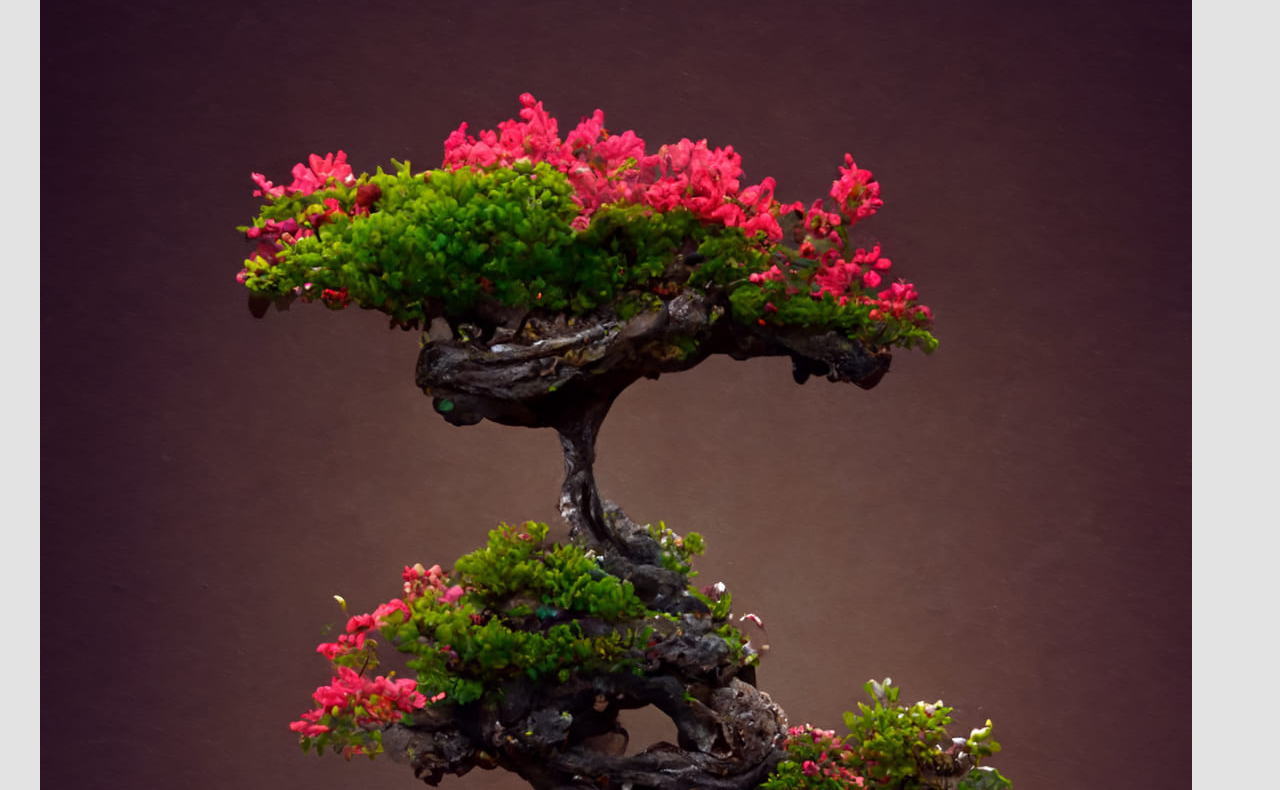
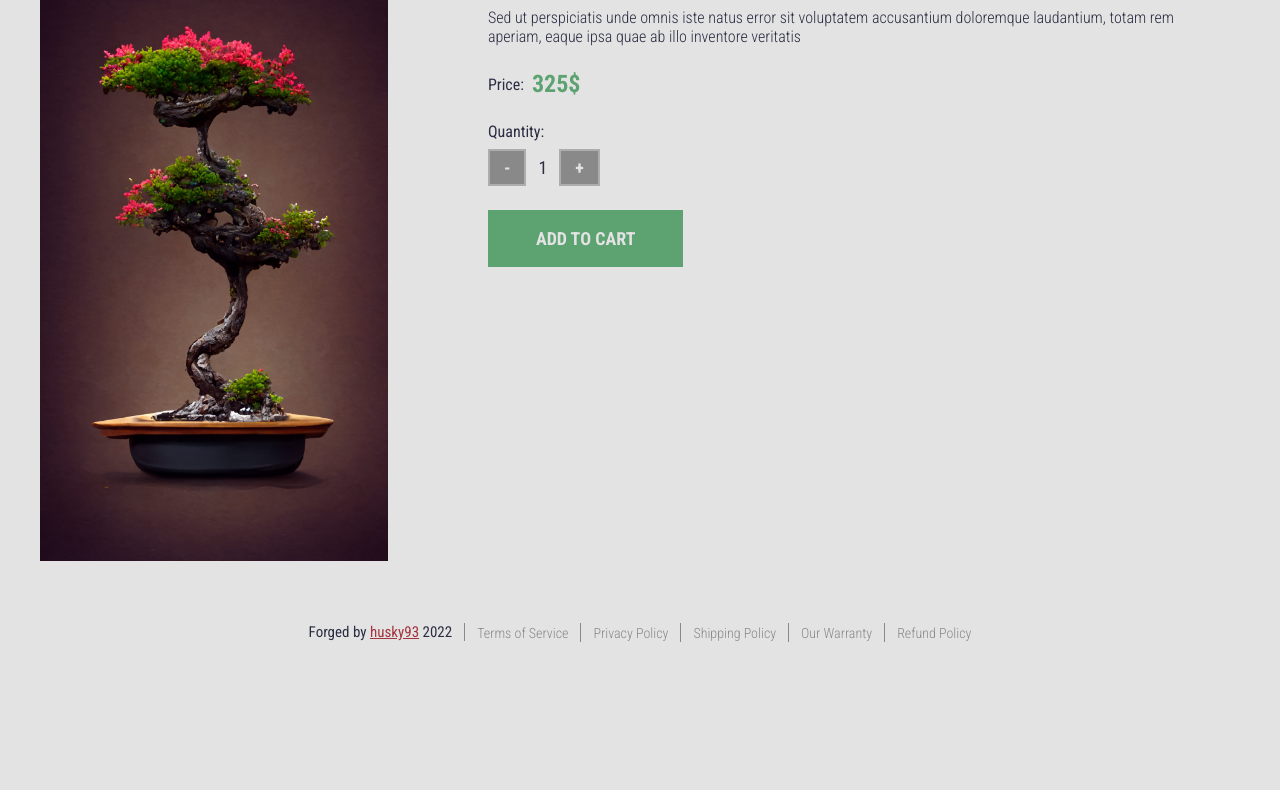
Before and after one commit to husky93/shopping-cart, a React app: page /product/1 in a window 1280 px wide. Shown: the part 186-976 px from the top of the page. After the commit the page ends 866 px from the top, so only its background shows below. Built offline with nearby package versions, Linux system fonts and the light colour scheme; a web font is replaced by a local one.

Commit message:
Style Product page

```diff
--- a/src/assets/styles/components/Button.css
+++ b/src/assets/styles/components/Button.css
@@ -45,6 +45,22 @@
   transform: scaleX(1);
 }
 
+.btn--count {
+  padding: 6px 14px;
+  color: var(--bg-color);
+  background-color: var(--color-grey);
+  border: 2px #adadad solid;
+}
+
+.btn--count:hover {
+  background-color: #adadad;
+}
+
+.btn--count:active {
+
+}
+
+
 @media (min-width: 768px) {
   .btn {
     font-size: 18px;
--- /dev/null
+++ b/src/assets/styles/components/Counter.css
@@ -0,0 +1,10 @@
+.counter {
+  display: flex;
+  align-items: center;
+  gap: 12px;
+}
+
+.counter__count {
+  font-size: 18px;
+
+}
--- /dev/null
+++ b/src/assets/styles/product/Product.css
@@ -0,0 +1,103 @@
+.product{
+  min-height: 100vh;
+  display: flex;
+  flex-direction: column;
+}
+
+.product__content {
+  padding: 24px 0;
+  display: flex;
+  flex-direction: column;
+  gap: 36px;
+  flex: 1;
+}
+
+.product__container {
+  display: flex;
+  flex-direction: column;
+  align-items: center;
+}
+
+.product__heading {
+  font-size: 36px;
+}
+
+.product__description {
+  font-weight: 300;
+}
+
+.product__img {
+  width: 80%;
+}
+
+.product__info {
+  align-items: flex-start;
+  padding: 0 64px;
+  gap: 24px;
+}
+
+.product__price {
+  display: flex;
+  align-items: center;
+  align-self: center;
+  gap: 8px;
+}
+
+.product__price span {
+  font-size: 24px;
+  font-weight: 600;
+  color: var(--color-primary);
+}
+
+.product .btn {
+  align-self: center;
+}
+
+.counter__container {
+  display: flex;
+  flex-direction: column;
+  align-self: center;
+  gap: 8px;
+}
+
+@media (min-width: 576px) {
+  .product__img {
+    width: 65%;
+  }
+}
+
+@media (min-width: 768px) {
+  .product__img {
+    width: 40%;
+  }
+}
+
+@media (min-width: 992px) {
+  .product__content {
+    padding: 128px 0 24px 0;
+    flex-direction: row;
+  }
+  .product .btn, .product__price, .counter__container {
+    align-self: inherit;
+  }
+  .product__info {
+    align-items: flex-start;
+    gap: 24px;
+  }
+  .product__img {
+    width: 65%;
+  }
+}
+
+@media (min-width: 1200px) {
+
+  .product__info {
+    flex-basis: 70%;
+  }
+  .product__gallery {
+    flex-basis: 30%;
+  }
+  .product__img {
+    width: 100%;
+  }
+}
--- a/src/components/Counter.js
+++ b/src/components/Counter.js
@@ -1,6 +1,7 @@
 import React from 'react';
 import Button from './Button';
 import Text from './Text';
+import '../assets/styles/components/Counter.css';
 
 const Counter = ({ handleIncrement, handleDecrement, count }) => {
   return (
--- a/src/pages/product/Product.js
+++ b/src/pages/product/Product.js
@@ -5,6 +5,7 @@ import Text from '../../components/Text';
 import Button from '../../components/Button';
 import Counter from '../../components/Counter';
 import { useParams } from 'react-router-dom';
+import '../../assets/styles/product/Product.css';
 
 const Product = ({ products, addToCart, cartCount }) => {
   const [product, setProduct] = useState(null);
@@ -55,17 +56,37 @@ const Product = ({ products, addToCart, cartCount }) => {
       <main className="product">
         <Header cartCount={cartCount} />
         <div className="content product__content">
-          <div className="product__container">
-            <img src={imgSrc} alt={product.text} />
+          <div className="product__container product__gallery">
+            <img src={imgSrc} alt={product.text} className="product__img" />
           </div>
-          <div className="product__container">
-            <Text className="product__heading" tag="h2" text={product.text} />
+          <div className="product__container product__info">
+            <Text
+              className="product__heading text--highlighted"
+              tag="h2"
+              text={product.text}
+            />
             <Text
               className="product__description"
               tag="p"
               text={product.description}
             />
-            <Text className="product__price" tag="span" text={product.price} />
+            <Text
+              className="product__price"
+              tag="span"
+              text={[
+                'Price: ',
+                <span key="product-price">{product.price}</span>,
+              ]}
+            />
+            <div className="counter__container">
+              <Text className="product__price" tag="p" text={['Quantity: ']} />
+              <Counter
+                count={count}
+                handleIncrement={handleIncrement}
+                handleDecrement={handleDecrement}
+              />
+            </div>
+
             <Button
               className="btn btn--primary"
               handleClick={addToCart}
@@ -81,11 +102,6 @@ const Product = ({ products, addToCart, cartCount }) => {
                 </span>
               }
             />
-            <Counter
-              count={count}
-              handleIncrement={handleIncrement}
-              handleDecrement={handleDecrement}
-            />
           </div>
         </div>
         <Footer />
```
Also changed, not shown: src/pages/cart/__tests__/CartItem.test.js (added), src/pages/cart/components/CartItem.js (added).
